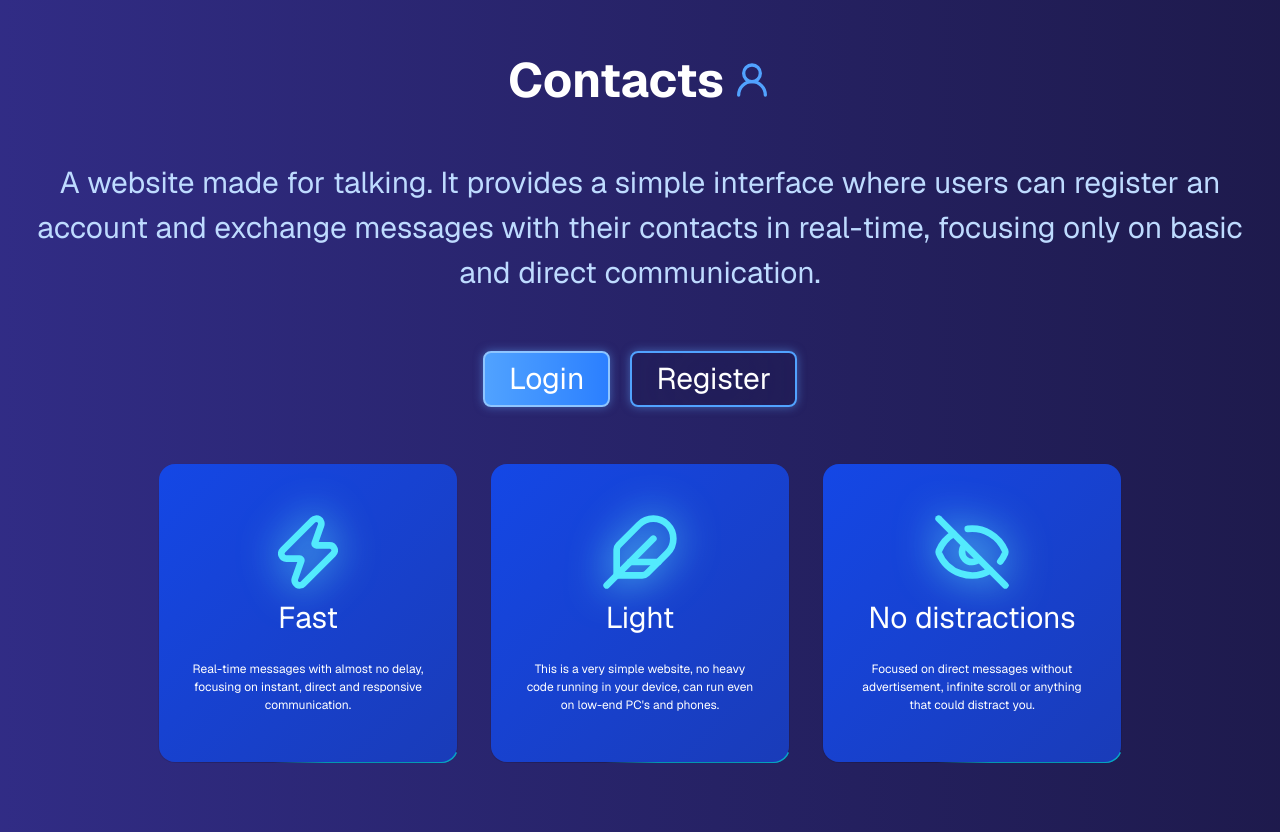
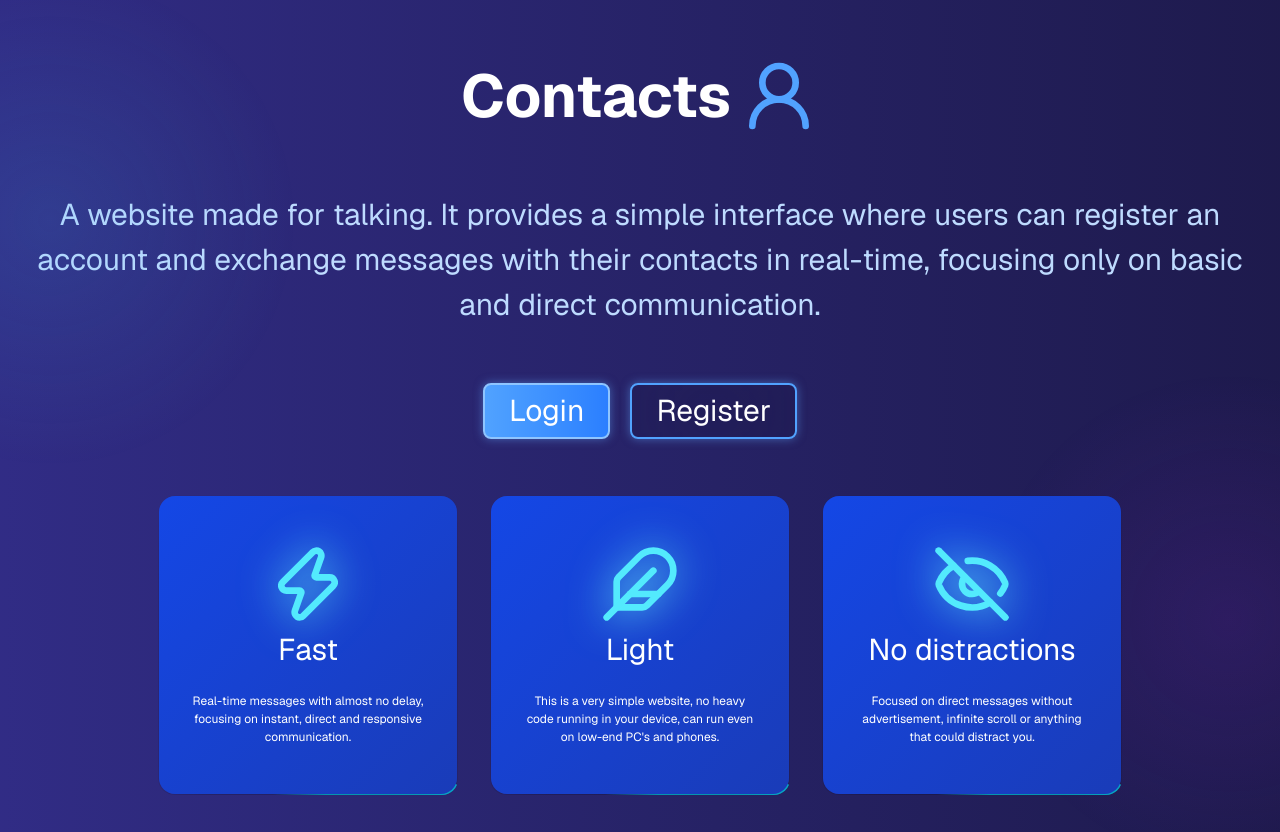
Before and after one commit to acctst-droid/Contacts, a Next.js app: page / in a window 1280 px wide. Built offline with nearby package versions, Linux system fonts and the light colour scheme.

Commit message:
added some details to home page

```diff
--- a/src/app/globals.css
+++ b/src/app/globals.css
@@ -1,6 +1,31 @@
 @import "tailwindcss";
+html {
+  scrollbar-width: none;
+}
 
+body::after {
+  content: '';
+  top: -30px;
+  left: -200px;
+  position: fixed;
+  width: 500px;
+  height: 500px;
+  border-radius: 999px;
 
+  background: #3F5EFB;
+  background: radial-gradient(circle, rgba(116, 72, 235, 0.12) 0%, rgba(60, 184, 241, 0.12) 0%, transparent 70%);
+}
+body::before {
+  content: '';
+  right: -200px;
+  bottom: -70px;
+  position: fixed;
+  width: 500px;
+  height: 500px;
+  border-radius: 999px;
+  background: #3F5EFB;
+  background: radial-gradient(circle, rgba(116, 72, 235, 0.12) 0%, rgba(154, 40, 230, 0.12) 0%, transparent 70%);
+}
 
 @theme inline {
   --color-background: var(--background);
@@ -10,6 +35,7 @@
 
 
 }
+
 @media (prefers-color-scheme: dark) {
   :root {
     --background: #0a0a0a;
@@ -26,6 +52,7 @@
     opacity: 0;
     transform: translateY(-30px);
   }
+
   100% {
     opacity: 1;
     transform: translateY(0);
--- a/src/app/page.tsx
+++ b/src/app/page.tsx
@@ -6,8 +6,8 @@ import { User2, Zap, EyeOff, Feather } from 'lucide-react';
 export function Logo() {
   return (
     <div className="flex justify-center items-center gap-2 mt-10">
-      <span className="text-white font-bold animar-entrada text-[10svw] lg:text-5xl">Contacts</span>
-      <User2 className="text-blue-400 animar-entrada" size={40}></User2>
+      <span className="text-white font-bold animar-entrada text-[10svw] lg:text-6xl">Contacts</span>
+      <User2 className="text-blue-400 animar-entrada" size={80}></User2>
     </div>
   )
 }
@@ -33,10 +33,10 @@ export default function Home() {
       </p>
 
       <div className="flex justify-center items-center mt-10 gap-5">
-        <Link href='/login' className="cursor-pointer border-2 text-3xl animar-entrada border-blue-300 text-white rounded-lg bg-linear-to-r from-blue-400 to-blue-500 hover:bg-blue-500/80 relative before:absolute before:inset-0 before:rounded-[inherit] before:bg-[linear-gradient(45deg,transparent_25%,rgba(255,255,255,0.7)_50%,transparent_75%,transparent_100%)] before:bg-size-[250%_250%,100%_100%] before:bg-position-[200%_0,0_0] before:bg-no-repeat before:transition-[background-position_0s_ease] before:duration-1000 hover:before:bg-position-[-100%_0,0_0] dark:before:bg-[linear-gradient(45deg,transparent_25%,rgba(255,255,255,0.5)_50%,transparent_75%,transparent_100%)] shadow-[0px_0px_10px_rgb(96,165,250,0.5)] px-6 p-2">
+        <Link href='/login' className="cursor-pointer hover:border-blue-600 transition transform duration-300 hover:-translate-y-0.5 border-2 text-3xl animar-entrada border-blue-300 text-white rounded-lg bg-linear-to-r from-blue-400 to-blue-500 hover:bg-blue-500/80 relative before:absolute before:inset-0 before:rounded-[inherit] before:bg-[linear-gradient(45deg,transparent_25%,rgba(255,255,255,0.7)_50%,transparent_75%,transparent_100%)] before:bg-size-[250%_250%,100%_100%] before:bg-position-[200%_0,0_0] before:bg-no-repeat before:transition-[background-position_0s_ease] before:duration-1000 hover:before:bg-position-[-100%_0,0_0] dark:before:bg-[linear-gradient(45deg,transparent_25%,rgba(255,255,255,0.5)_50%,transparent_75%,transparent_100%)] shadow-[0px_0px_10px_rgb(96,165,250,0.5)] px-6 p-2">
           Login
         </Link>
-        <Link href='/register' className="backdrop-blur-3xl cursor-pointer border-2 text-3xl text-white hover:bg-black/50 animar-entrada rounded-lg bg-black/10 shadow-[0px_0px_10px_rgb(96,165,250,0.5)] px-6 p-2 border-blue-400">
+        <Link href='/register' className="transition transform duration-300 hover:-translate-y-0.5 hover:border-blue-600 backdrop-blur-3xl cursor-pointer border-2 text-3xl text-white hover:bg-black/50 animar-entrada rounded-lg bg-black/10 shadow-[0px_0px_10px_rgb(96,165,250,0.5)] px-6 p-2 border-blue-400">
           Register
         </Link>
       </div>
```
